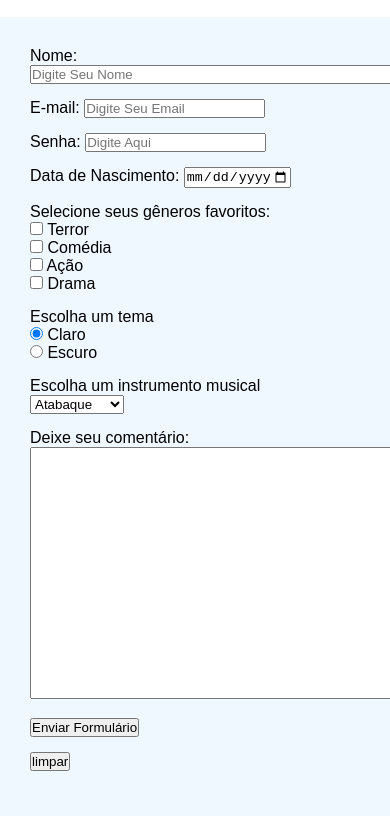
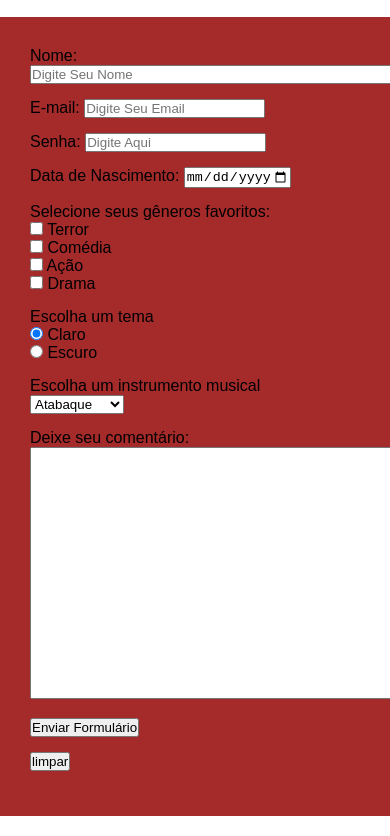
Before and after one commit to gabrieldasilvapereira/aulas-ullisses-licoes, a plain HTML site: page 03.10.2023 - Aula Formulario/index.html in a window 390 px wide. Shown: the part 60-896 px from the top of the page. Drawn offline with Linux system fonts and the light colour scheme.

Commit message:
atualizado media querie

```diff
--- a/03.10.2023 - Aula Formulario/style.css
+++ b/03.10.2023 - Aula Formulario/style.css
@@ -33,3 +33,18 @@ textarea{
     height: 250px;
     resize: none;
 }
+
+@media screen and (max-width:500px){
+
+
+    form, textarea{
+        width: 100%;
+    }
+
+    form{
+        background-color: brown;
+    }
+
+ }
+
+/*Não está funcionando o @media querie*/
```
